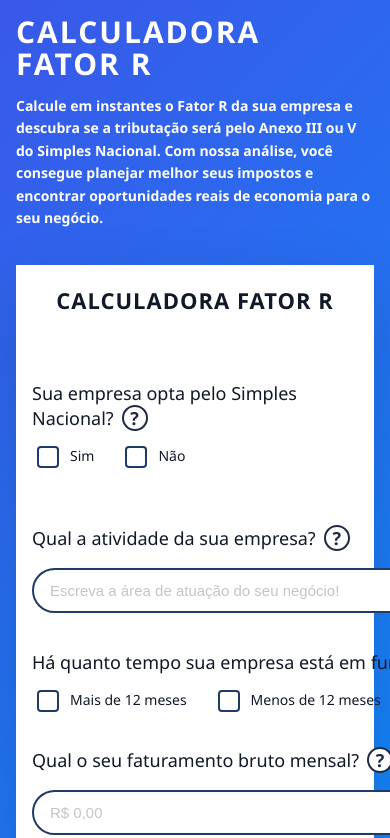
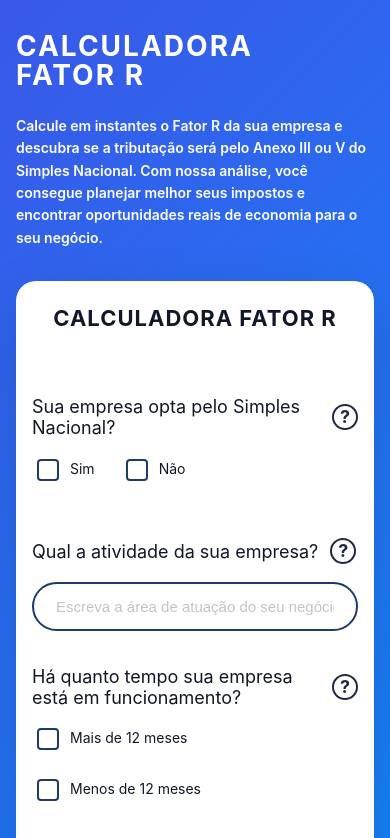
Before and after one commit to thiagoreis1986/fator-r, a React (Vite) app: page / in a window 390 px wide. Shown: the top 838 px of the page. Built offline with nearby package versions, Linux system fonts and the light colour scheme.

Commit message:
Vercel78

```diff
--- a/src/index.css
+++ b/src/index.css
@@ -1,18 +1,27 @@
 :root {
-  --fr-blue1: #3A58E8;
-  --fr-blue2: #0792FC;
+  --fr-blue1: #3a58e8;
+  --fr-blue2: #0792fc;
   --fr-text-dark: #111827;
   --fr-radius-card: 32px;
-  --fr-font: "Segoe UI", system-ui, -apple-system, BlinkMacSystemFont, "Roboto", "Helvetica Neue", Arial, "Noto Sans", sans-serif;
+  --fr-font: -apple-system, BlinkMacSystemFont, "Segoe UI", system-ui,
+    "Roboto", "Helvetica Neue", Arial, "Noto Sans", sans-serif,
+    "Apple Color Emoji", "Segoe UI Emoji", "Segoe UI Symbol", "Noto Color Emoji";
 }
 
 * {
   box-sizing: border-box;
 }
 
+html,
 body {
   margin: 0;
+  padding: 0;
+  max-width: 100%;
+  overflow-x: hidden;
   font-family: var(--fr-font);
+}
+
+body {
   background: linear-gradient(135deg, var(--fr-blue1), var(--fr-blue2));
   color: var(--fr-text-dark);
 }
@@ -21,9 +30,7 @@
   min-height: 100vh;
 }
 
-/* ==============================
-   Layout geral
-   ============================== */
+/* ========== LAYOUT GERAL ========== */
 
 .fr-layout {
   display: flex;
@@ -33,9 +40,7 @@
   align-items: flex-start;
 }
 
-/* ==============================
-   Coluna azul esquerda (sidebar)
-   ============================== */
+/* Coluna azul esquerda */
 
 .fr-sidebar {
   width: 40%;
@@ -49,19 +54,17 @@
   /* fixa no desktop */
   position: fixed;
   top: 80px;
-  left: 12vw;
+  left: 6vw;
   z-index: 1;
-  padding-top: 20px;
 }
 
 .fr-sidebar-title {
   font-size: 64px;
   line-height: 1.05;
   font-weight: 700;
+  text-transform: uppercase;
   letter-spacing: 2px;
   margin: 0 0 24px;
-  text-transform: uppercase;
-  text-align: left;
 }
 
 .fr-sidebar p {
@@ -69,13 +72,10 @@
   font-size: 18px;
   line-height: 1.6;
   max-width: 500px;
-  text-align: left;
   font-weight: 600;
 }
 
-/* ==============================
-   Card branco direita
-   ============================== */
+/* Coluna branca direita */
 
 .fr-content {
   flex: 1;
@@ -83,8 +83,8 @@
   justify-content: center;
   align-items: flex-start;
 
-  /* empurra o card pra direita pra não ficar atrás da sidebar no desktop */
-  margin-left: calc(40% + 40px + 6vw);
+  /* empurra o card pra direita pra não ficar atrás da sidebar */
+  margin-left: calc(40% + 40px);
 }
 
 .fr-card {
@@ -103,17 +103,19 @@
   font-weight: 700;
   color: var(--fr-text-dark);
   letter-spacing: 3px;
-  white-space: nowrap;
 }
 
-/* ==============================
-   Formulário
-   ============================== */
+/* ========== FORMULÁRIO ========== */
 
 .fr-form {
   display: flex;
   flex-direction: column;
   gap: 22px;
+}
+
+.fr-question {
+  margin-top: 2.2rem;
+  margin-bottom: 0;
 }
 
 .fr-question h3 {
@@ -123,21 +125,18 @@
   color: var(--fr-text-dark);
 }
 
-/* Para manter a pergunta do tempo + ? em uma única linha no desktop */
-.fr-label-nowrap {
-  white-space: nowrap;
-}
-
-/* rótulos padrão das perguntas */
 .fr-label {
-  display: inline-block;
+  display: inline-flex;
+  align-items: center;
+  gap: 8px;
 }
 
 .fr-options-row {
   display: flex;
   flex-wrap: wrap;
   gap: 26px;
-  margin-top: 4px;
+  margin-top: 0.6rem;
+  margin-bottom: 0;
 }
 
 .fr-option {
@@ -147,8 +146,6 @@
   font-size: 16px;
   cursor: pointer;
 }
-
-/* Radios customizados */
 
 .fr-option input[type="radio"] {
   appearance: none;
@@ -178,8 +175,6 @@
   left: 4px;
 }
 
-/* Inputs */
-
 .fr-input {
   width: 100%;
   padding: 14px 22px;
@@ -202,9 +197,7 @@
   box-shadow: 0 0 0 3px rgba(37, 99, 235, 0.15);
 }
 
-/* ==============================
-   Alertas
-   ============================== */
+/* ========== ALERTAS ========== */
 
 .fr-alert {
   padding: 14px 18px;
@@ -223,9 +216,7 @@
   color: #1d4ed8;
 }
 
-/* ==============================
-   Botões
-   ============================== */
+/* ========== BOTÕES ========== */
 
 .fr-actions {
   display: flex;
@@ -267,40 +258,7 @@
   background: #f9fafb;
 }
 
-/* ==============================
-   Box e notas
-   ============================== */
-
-.fr-box {
-  margin-top: 22px;
-  padding: 18px 20px 16px;
-  border-radius: 20px;
-  background: #f9fafb;
-  border: 1px solid #e5e7eb;
-}
-
-.fr-box h3 {
-  margin: 0 0 8px;
-  font-size: 20px;
-  font-weight: 700;
-  color: var(--fr-text-dark);
-}
-
-.fr-box p {
-  margin: 2px 0;
-  font-size: 15px;
-  color: #4b5563;
-}
-
-.fr-box-note {
-  font-size: 12px;
-  color: #9ca3af;
-  margin-top: 6px;
-}
-
-/* ==============================
-   Resultado
-   ============================== */
+/* ========== RESULTADO ========== */
 
 .fr-result {
   margin-top: 26px;
@@ -327,7 +285,7 @@
   line-height: 1.6;
 }
 
-/* Barras horizontais */
+/* Barras */
 
 .fr-bars {
   margin-bottom: 26px;
@@ -359,12 +317,12 @@
 }
 
 .fr-bar-fill-main {
-  background: #fbbf24; /* amarelo */
+  background: #fbbf24;
   color: #1f2937;
 }
 
 .fr-bar-fill-alt {
-  background: #22d3ee; /* ciano */
+  background: #22d3ee;
   color: #0f172a;
 }
 
@@ -411,7 +369,11 @@
   border-radius: 4px;
 }
 
-/* Resumo + ações inferiores */
+/* Resumo numérico */
+
+.fr-summary {
+  margin-top: 4px;
+}
 
 .fr-summary p {
   margin: 4px 0;
@@ -419,7 +381,11 @@
   color: #4b5563;
 }
 
-/* grid de resumo do resultado */
+.fr-box-note {
+  font-size: 12px;
+  color: #9ca3af;
+  margin-top: 6px;
+}
 
 .fr-summary-grid {
   display: flex;
@@ -449,9 +415,7 @@
   flex-wrap: wrap;
 }
 
-/* ==============================
-   Modal (Simples Nacional)
-   ============================== */
+/* ========== MODAL ========== */
 
 .fr-modal-overlay {
   position: fixed;
@@ -462,132 +426,6 @@
   background: rgba(0, 0, 0, 0.35);
   z-index: 999;
 }
-
-.fr-modal {
-  background: #44f4f0;
-  padding: 32px 40px;
-  border-radius: 16px;
-  max-width: 720px;
-  text-align: center;
-  color: #004466;
-  font-weight: 500;
-  box-shadow: 0 14px 40px rgba(0, 0, 0, 0.22);
-  position: relative;
-}
-
-.fr-modal h3 {
-  margin: 0 0 12px;
-  font-size: 22px;
-  font-weight: 700;
-}
-
-.fr-modal p {
-  margin: 4px 0;
-  line-height: 1.5;
-  font-size: 16px;
-}
-
-.fr-modal-close {
-  position: absolute;
-  top: 10px;
-  right: 14px;
-  border: none;
-  background: transparent;
-  font-size: 22px;
-  cursor: pointer;
-  color: #006b7a;
-}
-
-/* disabled */
-
-.fr-disabled {
-  opacity: 0.45;
-}
-
-/* ==============================
-   Fieldset / espaçamentos
-   ============================== */
-
-.fr-form fieldset {
-  border: none;
-  padding: 0;
-  margin: 0;
-}
-
-.fr-form fieldset:disabled {
-  border: none;
-}
-
-.fr-question {
-  margin-top: 2.2rem;
-  margin-bottom: 0;
-}
-
-.fr-question + .fr-question {
-  margin-top: 2.2rem;
-}
-
-/* ==============================
-   Tooltip de ajuda
-   ============================== */
-
-.fr-help {
-  position: relative;
-  display: inline-flex;
-  align-items: center;
-  margin-left: 8px;
-  cursor: help;
-  outline: none;
-}
-
-.fr-help-icon {
-  display: inline-flex;
-  align-items: center;
-  justify-content: center;
-  width: 26px;
-  height: 26px;
-  border: 2px solid #1f2a44;
-  color: #1f2a44;
-  border-radius: 50%;
-  font-weight: 700;
-  line-height: 1;
-  background: #fff;
-  user-select: none;
-}
-
-/* Balão */
-
-.fr-help-bubble {
-  position: absolute;
-  top: calc(100% + 10px);
-  left: 50%;
-  transform: translate(-50%, -6px);
-  min-width: 280px;
-  max-width: min(560px, 86vw);
-  background: #eaf1ff;
-  color: #0f1a2b;
-  padding: 14px 16px;
-  border: 1px solid #a8b6da;
-  border-radius: 12px;
-  box-shadow: 0 8px 24px rgba(16, 24, 40, 0.12);
-  opacity: 0;
-  pointer-events: none;
-  transition: opacity 0.15s ease, transform 0.15s ease;
-  z-index: 50;
-}
-
-/* Mostrar tooltip */
-
-.fr-help:hover .fr-help-bubble,
-.fr-help:focus-within .fr-help-bubble {
-  opacity: 1;
-  transform: translate(-50%, 0);
-  pointer-events: auto;
-}
-
-/* ==============================
-   Modal melhorado (overlay blur)
-   ============================== */
 
 .fr-modal-open {
   position: fixed;
@@ -604,11 +442,10 @@
 .fr-modal-card {
   position: relative;
   width: min(560px, 92vw);
-  background: #59f8e8;
+  background: #ffffff;
   border-radius: 16px;
   padding: 28px 28px 22px;
-  box-shadow:
-    0 20px 50px rgba(15, 23, 42, 0.25),
+  box-shadow: 0 20px 50px rgba(15, 23, 42, 0.25),
     0 2px 8px rgba(15, 23, 42, 0.12);
   transform: translateY(8px) scale(0.98);
   animation: fr-pop-in 0.18s ease-out forwards;
@@ -664,162 +501,97 @@
 }
 
 @keyframes fr-fade-in {
-  from { opacity: 0; }
-  to { opacity: 1; }
+  from {
+    opacity: 0;
   }
-
+  to {
+    opacity: 1;
+  }
+}
 @keyframes fr-pop-in {
-  to { transform: translateY(0) scale(1); }
-}
-
-/* Bloqueia scroll do body quando o modal está aberto */
-body:has(.fr-modal-open) {
-  overflow: hidden;
-}
-
-/* ==============================
-   Responsivo até 900px
-   ============================== */
-
-/* ===== Layout para telas até 900px (celular e tablet) ===== */
-@media (max-width: 900px) {
-  .fr-layout {
-    flex-direction: column;
-    padding: 16px 0;
-    margin: 0;
-    gap: 16px;
-    width: 100%;
-  }
-
-  .fr-sidebar {
-    width: 100%;
-    position: static;
-    padding: 0 16px;
-    text-align: left;
-  }
-
-  .fr-content {
-    width: 100%;
-    margin-left: 0;
-    padding: 0 16px 16px;
-    display: flex;
-    justify-content: center;
-    align-items: stretch;
-  }
-
-  .fr-card {
-    width: 100%;
-    max-width: 100%;
-    border-radius: 20px;
-    padding: 24px 16px 20px;
-    box-sizing: border-box;
-  }
-
-  .fr-sidebar-title {
-    font-size: 32px;
-  }
-
-  .fr-title {
-    font-size: 24px;
-    letter-spacing: 1px;
-    white-space: normal;
-  }
-
-  .fr-input {
-    width: 100%;
-    max-width: 100%;
-  }
-
-
-  .fr-result-title {
-    font-size: 22px;
-  }
-
-  .fr-pie-section {
-    flex-direction: column;
-    align-items: flex-start;
+  to {
+    transform: translateY(0) scale(1);
   }
 }
 
-/* ==============================
-   Responsividade fina (até 390px)
-   ============================== */
+/* ========== FIELDSET / DISABLED ========== */
 
-@media (max-width: 390px) {
-  .fr-layout {
-    padding: 18px 12px;
-    gap: 18px;
+.fr-form fieldset {
+  border: none;
+  padding: 0;
+  margin: 0;
 }
 
-  .fr-sidebar {
-    width: 100%;
+.fr-form fieldset:disabled {
+  border: none;
 }
 
-  .fr-sidebar-title {
-    font-size: 30px;
-    line-height: 1.05;
-    margin-bottom: 16px;
+.fr-disabled {
+  opacity: 0.45;
 }
 
-  .fr-sidebar p {
-    font-size: 14px;
-    max-width: 100%;
+/* ========== TOOLTIP DE AJUDA ========== */
+
+.fr-help {
+  position: relative;
+  display: inline-flex;
+  align-items: center;
+  margin-left: 4px;
+  cursor: help;
+  outline: none;
 }
 
-  .fr-card {
-    padding: 20px 16px 18px;
-    border-radius: 20px;
+.fr-help-icon {
+  display: inline-flex;
+  align-items: center;
+  justify-content: center;
+  width: 26px;
+  height: 26px;
+  border: 2px solid #1f2a44;
+  color: #1f2a44;
+  border-radius: 50%;
+  font-weight: 700;
+  line-height: 1;
+  background: #fff;
+  user-select: none;
 }
 
-  .fr-title {
-    font-size: 22px;
-    letter-spacing: 1px;
+/* Balão */
+
+.fr-help-bubble {
+  position: absolute;
+  top: calc(100% + 10px);
+  left: 50%;
+  transform: translate(-50%, -6px);
+  min-width: 280px;
+  max-width: min(560px, 86vw);
+  background: #eaf1ff;
+  color: #0f1a2b;
+  padding: 14px 16px;
+  border: 1px solid #a8b6da;
+  border-radius: 12px;
+  box-shadow: 0 8px 24px rgba(16, 24, 40, 0.12);
+  opacity: 0;
+  pointer-events: none;
+  transition: opacity 0.15s ease, transform 0.15s ease;
+  z-index: 50;
+  white-space: normal; /* importante pro texto não estourar */
 }
 
-  .fr-question h3 {
-    font-size: 18px;
+.fr-help-bubble-right {
+  left: auto;
+  right: 0;
+  transform: translateY(-6px);
 }
 
-  .fr-input {
-    padding: 12px 16px;
-    font-size: 15px;
+.fr-help:hover .fr-help-bubble,
+.fr-help:focus-within .fr-help-bubble {
+  opacity: 1;
+  transform: translate(-50%, 0);
+  pointer-events: auto;
 }
 
-  .fr-option {
-    font-size: 14px;
-  }
-
-  .fr-btn-primary,
-  .fr-btn-outline {
-    padding: 12px 22px;
-    font-size: 14px;
-  }
-
-  .fr-result {
-    padding: 20px 16px 18px;
-  }
-
-  .fr-result-title {
-    font-size: 20px;
-    letter-spacing: 1px;
-  }
-
-  .fr-result-text {
-    font-size: 14px;
-  }
-
-  .fr-pie-section {
-    gap: 16px;
-  }
-
-  .fr-summary p {
-    font-size: 13px;
-  }
-}
-
-/* ==============================
-   Ajustes extra para mobile até 480px
-   ============================== */
+/* ========== RESPONSIVO ATÉ 480px (ajuste do resumo) ========== */
 
 @media (max-width: 480px) {
   .fr-summary-row {
@@ -840,9 +612,109 @@
   }
 }
 
-/* ==============================
-   Modo embed (widget em outro site)
-   ============================== */
+/* ========== RESPONSIVO GERAL ATÉ 900px ========== */
+
+@media (max-width: 900px) {
+  .fr-layout {
+    flex-direction: column;
+    padding: 16px 0;
+    margin: 0;
+    gap: 16px;
+    width: 100%;
+  }
+
+  .fr-sidebar {
+    position: static;
+    width: 100%;
+    padding: 16px;
+    text-align: left;
+  }
+
+  .fr-sidebar-title {
+    font-size: 32px;
+  }
+
+  .fr-sidebar p {
+    font-size: 14px;
+    max-width: 100%;
+  }
+
+  .fr-content {
+    width: 100%;
+    margin-left: 0;
+    padding: 0 16px 16px;
+    display: flex;
+    justify-content: center;
+    align-items: stretch;
+  }
+
+  .fr-card {
+    width: 100%;
+    max-width: 100%;
+    padding: 24px 16px 20px;
+    border-radius: 20px;
+    box-sizing: border-box;
+  }
+
+  .fr-title {
+    font-size: 24px;
+    letter-spacing: 1px;
+  }
+
+  .fr-result-title {
+    font-size: 22px;
+  }
+
+  .fr-result {
+    padding: 20px 16px 18px;
+  }
+
+  .fr-result-text {
+    font-size: 14px;
+  }
+
+  .fr-pie-section {
+    flex-direction: column;
+    align-items: flex-start;
+    gap: 16px;
+  }
+
+  .fr-input {
+    font-size: 15px;
+  }
+
+  .fr-option {
+    font-size: 14px;
+  }
+
+  .fr-btn-primary,
+  .fr-btn-outline {
+    padding: 12px 22px;
+    font-size: 14px;
+  }
+}
+
+/* ========== EXTRA PEQUENO (ATÉ 390px) ========== */
+
+@media (max-width: 390px) {
+  .fr-title {
+    font-size: 22px;
+  }
+
+  .fr-sidebar-title {
+    font-size: 28px;
+  }
+
+  .fr-question h3 {
+    font-size: 18px;
+  }
+
+  .fr-summary p {
+    font-size: 13px;
+  }
+}
+
+/* ========== MODO EMBED (QUANDO USAR EM OUTRO SITE) ========== */
 
 .fr-layout.fr-embed {
   padding: 16px 0;
@@ -850,11 +722,13 @@
 }
 
 .fr-layout.fr-embed .fr-sidebar {
-  display: none; /* some a coluna azul no embed */
+  display: none;
 }
 
 .fr-layout.fr-embed .fr-content {
   flex: 1;
+  margin-left: 0;
+  padding: 0;
   justify-content: center;
   align-items: stretch;
 }
@@ -864,115 +738,3 @@
   border-radius: 16px;
   box-shadow: 0 10px 30px rgba(15, 23, 42, 0.16);
 }
-
-/* Permite quebra de linha dentro do tooltip mesmo quando o label usa nowrap */
-.fr-help-bubble {
-  white-space: normal !important;
-  line-height: 1.5;
-  max-width: 480px;
-}
-
-/* Alinha o tooltip para a direita do ícone */
-.fr-help-bubble {
-  left: auto;
-  transform: none;
-}
-
-/* ===== Fix responsivo para mobile ===== */
-@media (max-width: 768px) {
-
-  .fr-layout {
-    flex-direction: column;
-    padding: 16px;
-    margin: 0;
-    gap: 20px;
-  }
-
-  .fr-sidebar {
-    width: 100% !important;
-    position: static !important;
-    text-align: center;
-  }
-
-  .fr-content {
-    width: 100%;
-    margin-left: 0 !important;
-  }
-
-  .fr-card {
-    width: 100%;
-    max-width: 100% !important;
-    border-radius: 16px;
-  }
-
-  /* Faz inputs ocuparem largura total sem overflow */
-  .fr-input {
-    width: 100% !important;
-    max-width: 100%;
-  }
-
-  /* Garante que os tooltips não estourem a tela */
-  .fr-help-bubble {
-    left: 50%;
-    transform: translateX(-50%);
-    width: auto;
-    max-width: 92vw;
-    text-align: left;
-  }
-}
-
-/* ===== Anti-overflow em mobile ===== */
-html,
-body {
-  max-width: 100%;
-  overflow-x: hidden;
-}
-
-/* Garante que o layout e o card nunca ultrapassem a largura da tela */
-.fr-layout,
-.fr-content,
-.fr-card {
-  max-width: 100%;
-}
-
-/* ===== HOTFIX MOBILE: card sempre 100% da largura ===== */
-html,
-body {
-  max-width: 100%;
-  overflow-x: hidden;
-}
-
-/* Força layout/card a usar toda a largura em telas menores */
-@media (max-width: 900px) {
-  .fr-layout {
-    padding: 0 !important;
-    margin: 0 !important;
-    width: 100% !important;
-  }
-
-  .fr-sidebar {
-    width: 100% !important;
-    position: static !important;
-    padding: 16px !important;
-  }
-
-  .fr-content {
-    width: 100% !important;
-    margin: 0 !important;
-    padding: 0 16px 16px !important;
-    display: block !important;
-  }
-
-  .fr-card {
-    width: 100% !important;
-    max-width: 100% !important;
-    margin: 0 !important;
-    border-radius: 0 !important;   /* opcional: cola o branco na borda da tela */
-    box-sizing: border-box;
-  }
-
-  .fr-input {
-    width: 100% !important;
-    max-width: 100% !important;
-  }
-}
```
Lines whose indentation alone changed are shown as unchanged.
